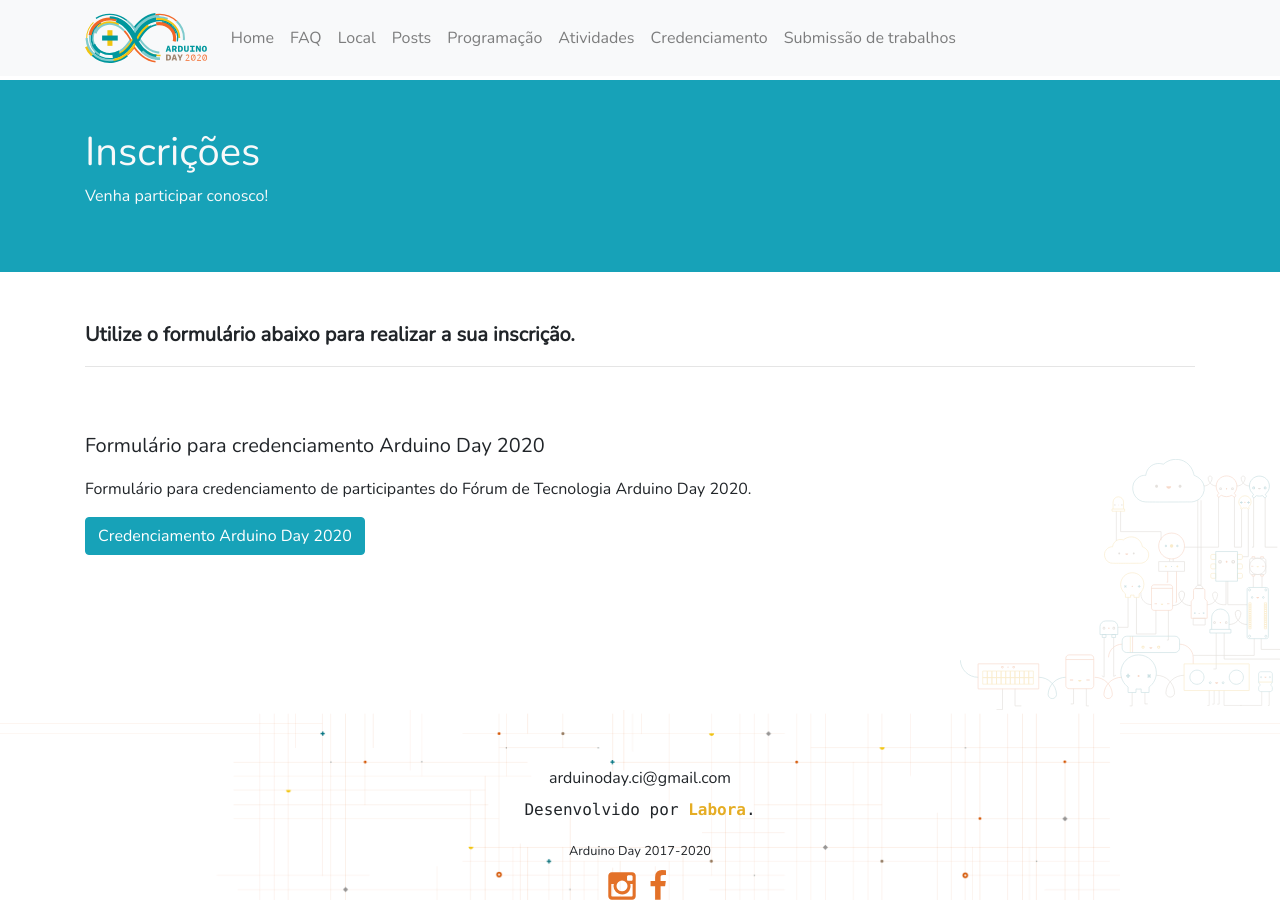
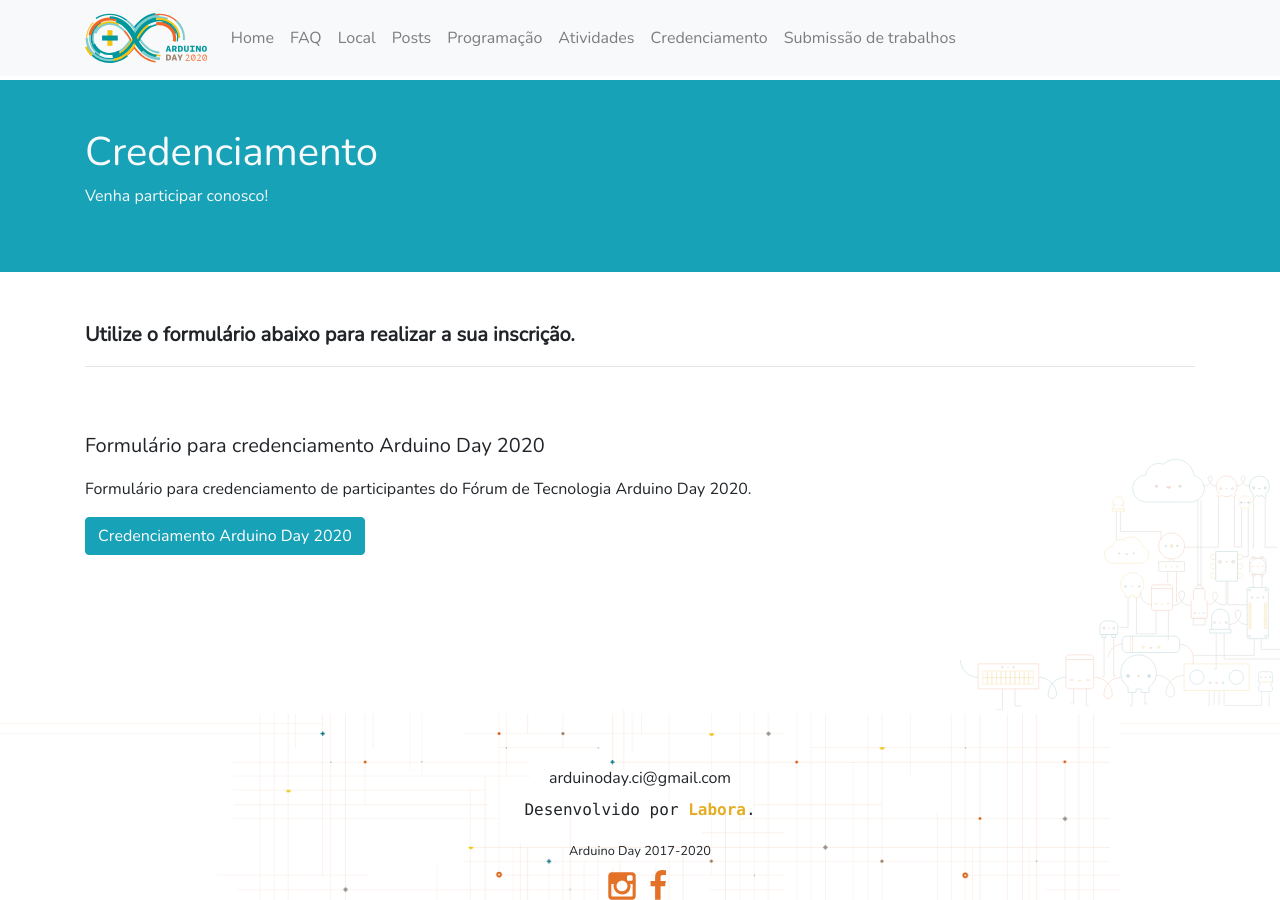
Before and after one commit to arduinodayci/arduinodayci, a Jekyll site: the page built from inscricao.html, in a window 1280 px wide and 900 px high. Built offline with Jekyll 4.4.1, drawn with Linux system fonts in a browser that asks for light colours.

Commit message:
inscricao.html estava com a palavra inscricao ianda

```diff
--- a/inscricao.html
+++ b/inscricao.html
@@ -6,7 +6,7 @@ description: Para a garantir a participação no Arduino Day, é importante se i
 <main class="bg-componentes">
 	<div class="container-fluid bg-info text-light py-5">
 		<div class="container">
-			<h1>Inscrições</h1>
+			<h1>Credenciamento</h1>
 			<p>Venha participar conosco!</p>
 		</div>
 	</div>
```
